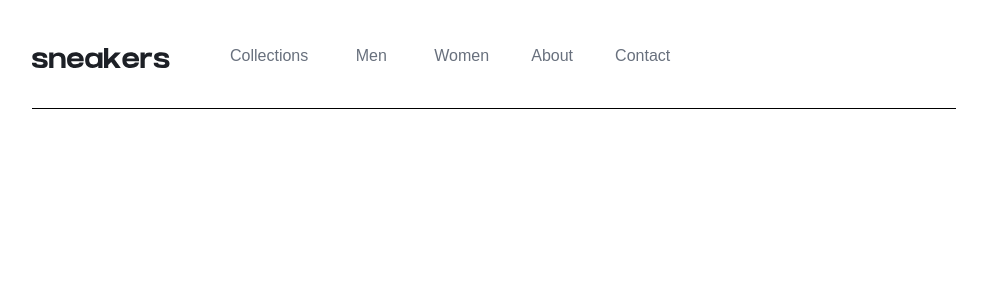
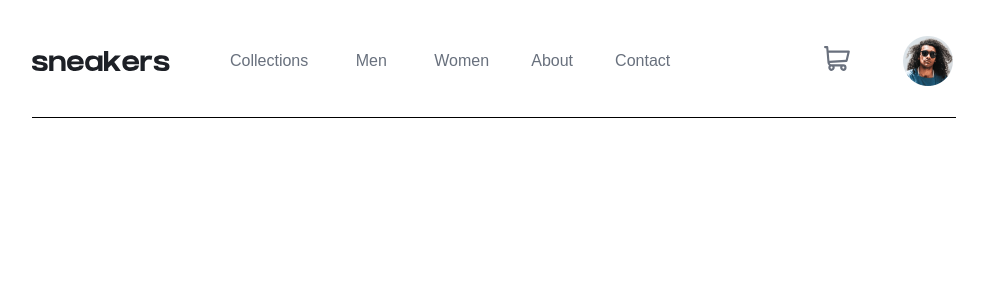
Before and after one commit to ClementSellyPro/angular-practice, an Angular app in the folder ecommerce-page-frontend/: page / in a window 1280 px wide. Shown: the top 300 px of the page, without its empty margins (146-1133 px from the left). Built offline with nearby package versions, Linux system fonts and the light colour scheme.

Commit message:
user-section component and open and hide the cart onClick

```diff
--- a/ecommerce-page-frontend/angular.json
+++ b/ecommerce-page-frontend/angular.json
@@ -24,7 +24,8 @@
               {
                 "glob": "**/*",
                 "input": "public"
-              }
+              },
+              "src/assets"
             ],
             "styles": [
               "src/styles.css"
--- a/ecommerce-page-frontend/src/app/components/header/header.component.css
+++ b/ecommerce-page-frontend/src/app/components/header/header.component.css
@@ -1,6 +1,13 @@
+header {
+  display: flex;
+  justify-content: space-between;
+  align-items: center;
+  padding-bottom: 4px;
+  border-bottom: 1px solid black;
+}
+
 .logo-nav-section {
   display: flex;
   align-items: center;
   gap: 60px;
-  border-bottom: 1px solid black;
 }
--- a/ecommerce-page-frontend/src/app/components/header/header.component.html
+++ b/ecommerce-page-frontend/src/app/components/header/header.component.html
@@ -1,6 +1,7 @@
 <header>
   <div class="logo-nav-section">
-    <img ngSrc="assets/images/logo.svg" alt="logo" height="20" width="138" priority/>
+    <img ngSrc="../../../assets/images/logo.svg" alt="logo" height="20" width="138" priority/>
     <app-nav-bar />
   </div>
+  <app-user-section />
 </header>
--- a/ecommerce-page-frontend/src/app/components/header/header.component.ts
+++ b/ecommerce-page-frontend/src/app/components/header/header.component.ts
@@ -1,12 +1,14 @@
 import { Component } from '@angular/core';
 import {NgOptimizedImage} from '@angular/common';
 import {NavBarComponent} from '../nav-bar/nav-bar.component';
+import {UserSectionComponent} from '../user-section/user-section.component';
 
 @Component({
   selector: 'app-header',
   imports: [
     NgOptimizedImage,
-    NavBarComponent
+    NavBarComponent,
+    UserSectionComponent
   ],
   templateUrl: './header.component.html',
   styleUrl: './header.component.css'
--- /dev/null
+++ b/ecommerce-page-frontend/src/app/components/modal-cart/modal-cart.component.css
@@ -0,0 +1,26 @@
+.modal-cart {
+  width: 350px;
+  min-height: 260px;
+  background-color: white;
+  border-radius: 10px;
+  padding: 0;
+  box-shadow: 0 15px 20px rgba(0, 0, 0, 0.15);
+
+  display: flex;
+  flex-direction: column;
+}
+
+.modal-cart-title {
+  padding: 20px 0 30px 20px;
+  margin: 0;
+  border-bottom: 1px solid hsl(220, 14%, 75%);
+}
+
+.modal-cart-content {
+  flex: 1;
+  display: flex;
+  justify-content: center;
+  align-items: center;
+  font-weight: 700;
+  color: hsl(219, 9%, 45%);
+}
--- /dev/null
+++ b/ecommerce-page-frontend/src/app/components/modal-cart/modal-cart.component.html
@@ -0,0 +1,6 @@
+<div class="modal-cart">
+  <h3 class="modal-cart-title">Cart</h3>
+  <div class="modal-cart-content">
+    <p>Your cart is empty</p>
+  </div>
+</div>
--- a/ecommerce-page-frontend/src/app/components/nav-bar/nav-bar.component.css
+++ b/ecommerce-page-frontend/src/app/components/nav-bar/nav-bar.component.css
@@ -1,7 +1,7 @@
 nav {
   display: flex;
   gap: 38px;
-  height: 100px;
+  height: 105px;
 }
 
 .nav-link {
@@ -10,11 +10,13 @@ nav {
   align-items: center;
   text-decoration: none;
   color: hsl(219, 9%, 45%);
-  height: 96%;
+  height: 100%;
   min-width: 50px;
+  border-bottom: 0 solid hsl(26, 100%, 55%);
 }
 
 .nav-link:hover {
   color: hsl(220, 13%, 13%);
   border-bottom: 5px solid hsl(26, 100%, 55%);
+  transition: 0.1s all ease-in-out;
 }
--- /dev/null
+++ b/ecommerce-page-frontend/src/app/components/user-section/user-section.component.css
@@ -0,0 +1,37 @@
+.user-section {
+  display: flex;
+  align-items: center;
+  gap: 50px;
+}
+
+.cart-section {
+    position: relative;
+}
+
+.cart-section-modal {
+  position: absolute;
+  top: 50px;
+  left: -175px;
+}
+
+.modal-backdrop {
+  position: fixed;
+  inset: 0;
+  z-index: 100;
+}
+
+.cart-section-icon:hover {
+  cursor: pointer;
+  filter: brightness(0.6);
+}
+
+.user-section-avatar{
+  width: 50px;
+  height: 50px;
+  border: 3px solid transparent;
+}
+.user-section-avatar:hover{
+  cursor: pointer;
+  border: 3px solid hsl(26, 100%, 55%);
+  border-radius: 50%;
+}
--- /dev/null
+++ b/ecommerce-page-frontend/src/app/components/user-section/user-section.component.html
@@ -0,0 +1,7 @@
+<div class="user-section">
+  <div class="cart-section">
+    <img (click)="displayModal()" class="cart-section-icon" ngSrc="assets/images/icon-cart.svg" alt="cart" height="25" width="26" />
+      <app-modal-cart class="cart-section-modal" *ngIf="(isCartOpen)" />
+  </div>
+  <img class="user-section-avatar" ngSrc="assets/images/image-avatar.png" alt="user" height="100" width="100" />
+</div>
--- /dev/null
+++ b/ecommerce-page-frontend/src/app/components/user-section/user-section.component.ts
@@ -0,0 +1,22 @@
+import { Component } from '@angular/core';
+import { NgIf, NgOptimizedImage} from '@angular/common';
+import {ModalCartComponent} from '../modal-cart/modal-cart.component';
+
+
+@Component({
+  selector: 'app-user-section',
+  imports: [
+    NgOptimizedImage,
+    ModalCartComponent,
+    NgIf,
+  ],
+  templateUrl: './user-section.component.html',
+  styleUrl: './user-section.component.css'
+})
+export class UserSectionComponent {
+  isCartOpen: boolean = false;
+
+  displayModal() {
+    this.isCartOpen = !this.isCartOpen;
+  }
+}
```
Also changed, not shown: ecommerce-page-frontend/src/app/components/modal-cart/modal-cart.component.ts (added, +11 -0 lines).
